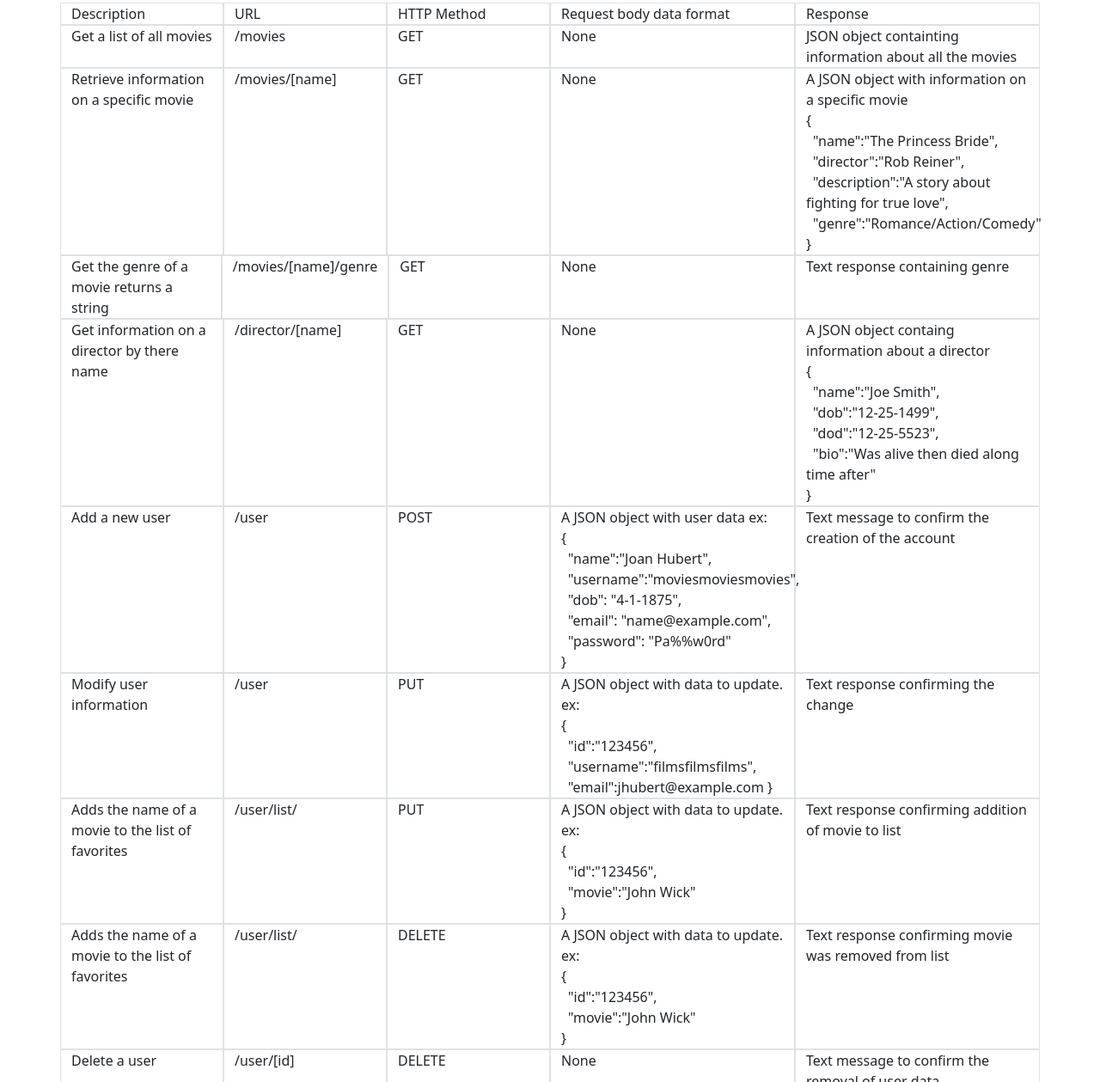
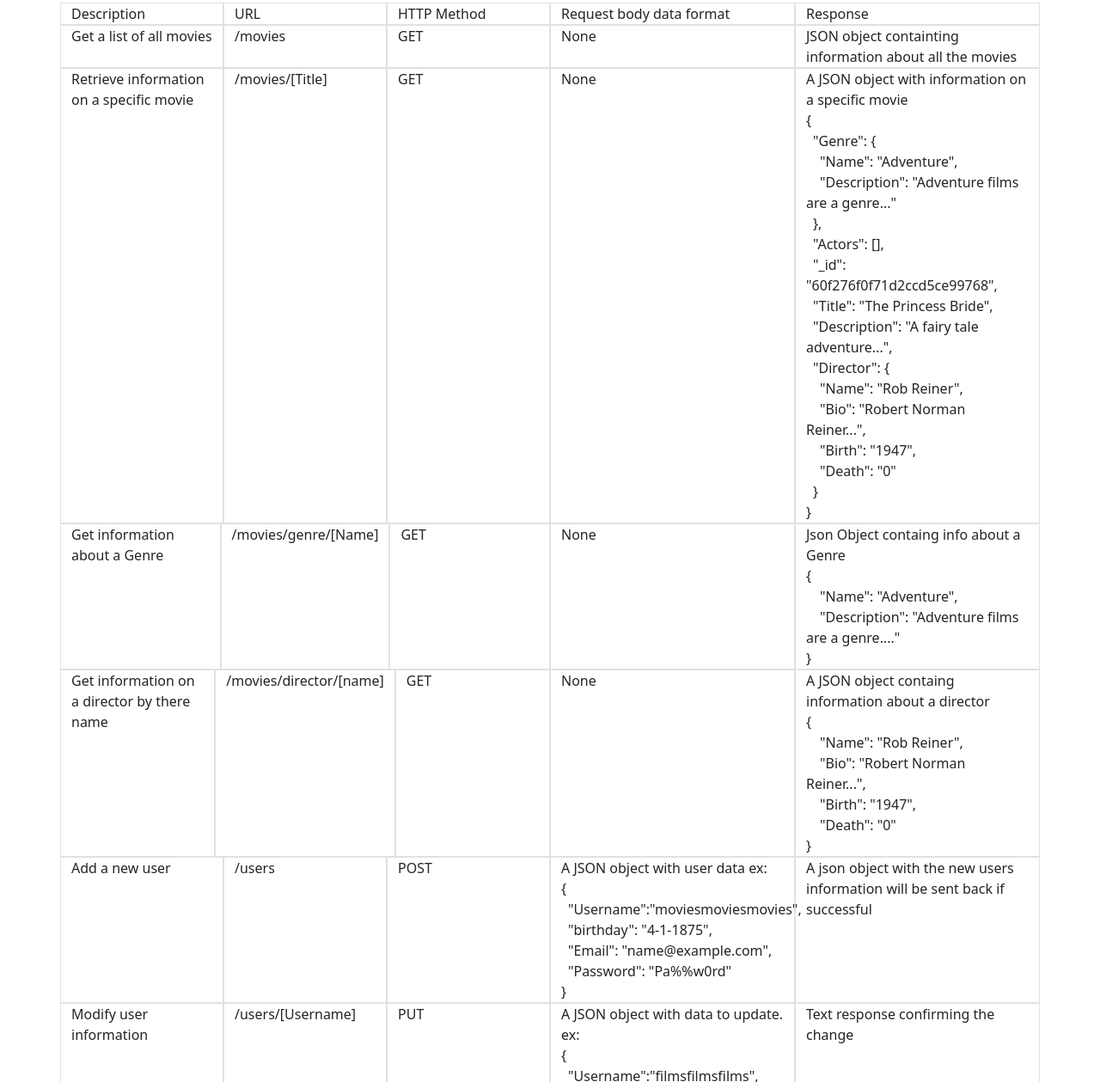
Before and after one commit to Segwegler/movie_api, a website: page public/documentation.html in a window 1280 px wide. Shown: the part 101-1360 px from the top of the page at 86% size. Drawn offline with nearby package versions, Linux system fonts and the light colour scheme.

Commit message:
Updated docs to match recent changes

```diff
--- a/public/documentation.html
+++ b/public/documentation.html
@@ -28,96 +28,103 @@
       </div>
       <div class="row">
         <div class="col border">Retrieve information on a specific movie</div>
-        <div class="col border">/movies/[name]</div>
+        <div class="col border">/movies/[Title]</div>
         <div class="col border">GET</div>
         <div class="col-3 border">None</div>
         <div class="col-3 border">A JSON object with information on a specific movie<br>
-                                  {<br>
-                                  &ensp;"name":"The Princess Bride",<br>
-                                  &ensp;"director":"Rob Reiner",<br>
-                                  &ensp;"description":"A story about fighting for true love",<br>
-                                  &ensp;"genre":"Romance/Action/Comedy"<br>
-                                  }
+          {<br>
+            &ensp;"Genre": {<br>
+              &ensp;&ensp;"Name": "Adventure",<br>
+              &ensp;&ensp;"Description": "Adventure films are a genre..."<br>
+            &ensp;},<br>
+            &ensp;"Actors": [],<br>
+            &ensp;"_id": "60f276f0f71d2ccd5ce99768",<br>
+            &ensp;"Title": "The Princess Bride",<br>
+            &ensp;"Description": "A fairy tale adventure...",<br>
+            &ensp;"Director": {<br>
+              &ensp;&ensp;"Name": "Rob Reiner",<br>
+              &ensp;&ensp;"Bio": "Robert Norman Reiner...",<br>
+              &ensp;&ensp;"Birth": "1947",<br>
+              &ensp;&ensp;"Death": "0"<br>
+            &ensp;}<br>
+          }
         </div>
       </div>
       <div class="row">
-        <div class="col border">Get the genre of a movie returns a string</div>
-        <div class="col border">/movies/[name]/genre</div>
+        <div class="col border">Get information about a Genre</div>
+        <div class="col border">/movies/genre/[Name]</div>
         <div class="col border">GET</div>
         <div class="col-3 border">None</div>
-        <div class="col-3 border">Text response containing genre</div>
+        <div class="col-3 border">Json Object containg info about a Genre<br>
+          {<br>
+            &ensp;&ensp;"Name": "Adventure",<br>
+            &ensp;&ensp;"Description": "Adventure films are a genre...."<br>
+          }<br>
+        </div>
       </div>
       <div class="row">
         <div class="col border">Get information on a director by there name</div>
-        <div class="col border">/director/[name]</div>
+        <div class="col border">/movies/director/[name]</div>
         <div class="col border">GET</div>
         <div class="col-3 border">None</div>
         <div class="col-3 border">A JSON object containg information about a director<br>
-                                  {<br>
-                                  &ensp;"name":"Joe Smith",<br>
-                                  &ensp;"dob":"12-25-1499",<br>
-                                  &ensp;"dod":"12-25-5523",<br>
-                                  &ensp;"bio":"Was alive then died along time after"<br>
-                                  }
+          {<br>
+            &ensp;&ensp;"Name": "Rob Reiner",<br>
+            &ensp;&ensp;"Bio": "Robert Norman Reiner...",<br>
+            &ensp;&ensp;"Birth": "1947",<br>
+            &ensp;&ensp;"Death": "0"<br>
+          }<br>
 
         </div>
       </div>
       <div class="row">
         <div class="col border">Add a new user</div>
-        <div class="col border">/user</div>
+        <div class="col border">/users</div>
         <div class="col border">POST</div>
         <div class="col-3 border">A JSON object with user data ex:<br>
                                 {<br>
-                                &ensp;"name":"Joan Hubert",<br>
-                                &ensp;"username":"moviesmoviesmovies",<br>
-                                &ensp;"dob": "4-1-1875",<br>
-                                &ensp;"email": "name@example.com",<br>
-                                &ensp;"password": "Pa%%w0rd"<br>
+                                &ensp;"Username":"moviesmoviesmovies",<br>
+                                &ensp;"birthday": "4-1-1875",<br>
+                                &ensp;"Email": "name@example.com",<br>
+                                &ensp;"Password": "Pa%%w0rd"<br>
                                 }
 
         </div>
-        <div class="col-3 border">Text message to confirm the creation of the account</div>
+        <div class="col-3 border">A json object with the new users information will be sent back if successful</div>
       </div>
       <div class="row">
         <div class="col border">Modify user information</div>
-        <div class="col border">/user</div>
+        <div class="col border">/users/[Username]</div>
         <div class="col border">PUT</div>
         <div class="col-3 border">A JSON object with data to update. ex:<br>
                                 {<br>
-                                &ensp;"id":"123456",<br>
-                                &ensp;"username":"filmsfilmsfilms",<br>
-                                &ensp;"email":jhubert@example.com
+                                &ensp;"Username":"filmsfilmsfilms",<br>
+                                &ensp;"Email":jhubert@example.com,<br>
+                                &ensp;"Password":"asdfaw!3451",<br>
+                                &ensp;"Birthday":"2011-1-1"<br>
                                 }
         </div>
         <div class="col-3 border">Text response confirming the change</div>
       </div>
       <div class="row">
         <div class="col border">Adds the name of a movie to the list of favorites</div>
-        <div class="col border">/user/list/</div>
+        <div class="col border">/users/[Username/movies/[MovieID]</div>
         <div class="col border">PUT</div>
-        <div class="col-3 border">A JSON object with data to update. ex:<br>
-                                {<br>
-                                &ensp;"id":"123456",<br>
-                                &ensp;"movie":"John Wick"<br>
-                                }
+        <div class="col-3 border">None
         </div>
-        <div class="col-3 border">Text response confirming addition of movie to list</div>
+        <div class="col-3 border">The Json of the updated object</div>
       </div>
       <div class="row">
         <div class="col border">Adds the name of a movie to the list of favorites</div>
-        <div class="col border">/user/list/</div>
+        <div class="col border">/users/[Username/movies/[MovieID]</div>
         <div class="col border">DELETE</div>
-        <div class="col-3 border">A JSON object with data to update. ex:<br>
-                                {<br>
-                                &ensp;"id":"123456",<br>
-                                &ensp;"movie":"John Wick"<br>
-                                }
+        <div class="col-3 border">None
         </div>
-        <div class="col-3 border">Text response confirming movie was removed from list</div>
+        <div class="col-3 border">The Json of the updated object</div>
       </div>
       <div class="row">
         <div class="col border">Delete a user</div>
-        <div class="col border">/user/[id]</div>
+        <div class="col border">/user/[Username]</div>
         <div class="col border">DELETE</div>
         <div class="col-3 border">None</div>
         <div class="col-3 border">Text message to confirm the removal of user data</div>
```
